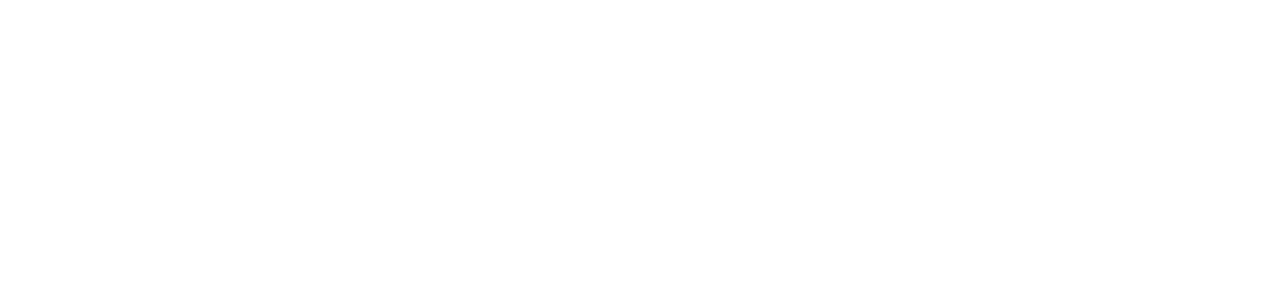
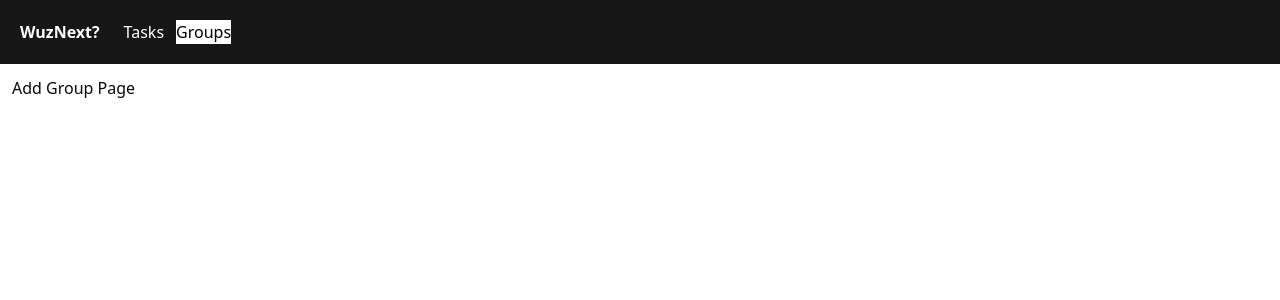
Before and after one commit to derrrickj99/whatsNext, a React (Vite) app in the folder frontend/todo-application/: page /groups/add in a window 1280 px wide. Before the commit this address had no page. Shown: the top 300 px of the page. Built offline with nearby package versions, Linux system fonts and the light colour scheme.

Commit message:
add modularity and clean up

```diff
--- a/frontend/todo-application/package.json
+++ b/frontend/todo-application/package.json
@@ -4,7 +4,7 @@
   "version": "0.0.0",
   "type": "module",
   "scripts": {
-    "dev": "vite",
+    "dev": "vite --host",
     "build": "tsc -b && vite build",
     "lint": "eslint .",
     "preview": "vite preview"
--- a/frontend/todo-application/src/RouterComponent.tsx
+++ b/frontend/todo-application/src/RouterComponent.tsx
@@ -1,9 +1,12 @@
 import { BrowserRouter, Route, Routes } from "react-router";
+import App from "./App";
+import GroupsPage from "./pages/groups/GroupsPage";
+import EditGroupPage from "./pages/groups/EditGroupPage";
+import AddGroupPage from "./pages/groups/EditGroupPage";
 import HomePage from "./pages/HomePage";
-import TasksPage from "./pages/TasksPage";
-import AddTaskPage from "./pages/AddTaskPage";
-import EditTaskPage from "./pages/EditTaskPage";
-import App from "./App";
+import TasksPage from "./pages/tasks/TasksPage";
+import AddTaskPage from "./pages/tasks/AddTaskPage";
+import EditTaskPage from "./pages/tasks/EditTaskPage";
 
 export default function RouterComponent() {
     return (
@@ -16,6 +19,11 @@
                         <Route path="add" element={<AddTaskPage />} />
                         <Route path="edit:taskId" element={<EditTaskPage />} />
                     </Route>
+                    <Route path="groups">
+                        <Route index element={<GroupsPage />} />
+                        <Route path="add" element={<AddGroupPage />} />
+                        <Route path="edit:groupId" element={<EditGroupPage />} />
+                    </Route>
                 </Route>
             </Routes>
         </BrowserRouter>
--- a/frontend/todo-application/src/components/Navbar.tsx
+++ b/frontend/todo-application/src/components/Navbar.tsx
@@ -1,11 +1,17 @@
-import { Link } from 'react-router'
+import { NavLink } from "react-router";
 
-export default function Navbar () {
+export default function Navbar() {
   return (
-    <div className='flex items-center justify-start bg-primary w-full p-5'>
-      <Link to='/'>
-        <span className='text-white'>WuzNext?</span>
-      </Link>{' '}
-    </div>
+    <nav className='flex gap-3 items-center justify-start bg-primary w-full p-5'>
+      <NavLink to='/'>
+        <span className='text-white font-bold pr-3'>WuzNext?</span>
+      </NavLink>
+      <NavLink to='/tasks' className={({ isActive }) => isActive ? "bg-white text-black" : "text-white"}>
+        <span>Tasks</span>
+      </NavLink>
+      <NavLink to='/groups' className={({ isActive }) => isActive ? "bg-white text-black" : "text-white"}>
+        <span>Groups</span>
+      </NavLink>
+    </nav>
   )
 }
--- /dev/null
+++ b/frontend/todo-application/src/pages/groups/AddGroupPage.tsx
@@ -0,0 +1,7 @@
+export default function EditGroupPage() {
+  return (
+    <div>
+      Edit Group Page
+    </div>
+  )
+}
--- /dev/null
+++ b/frontend/todo-application/src/pages/groups/EditGroupPage.tsx
@@ -0,0 +1,7 @@
+export default function AddGroupPage() {
+  return (
+    <div>
+      Add Group Page
+    </div>
+  )
+}
--- /dev/null
+++ b/frontend/todo-application/src/pages/groups/GroupsPage.tsx
@@ -0,0 +1,7 @@
+export default function GroupsPage() {
+  return (
+    <div>
+      Groups Page
+    </div>
+  )
+}
```
Also changed, not shown: frontend/todo-application/src/pages/tasks/AddTaskPage.tsx (renamed from frontend/todo-application/src/pages/AddTaskPage.tsx), frontend/todo-application/src/pages/tasks/EditTaskPage.tsx (renamed from frontend/todo-application/src/pages/EditTaskPage.tsx), frontend/todo-application/src/pages/tasks/TasksPage.tsx (renamed from frontend/todo-application/src/pages/TasksPage.tsx).
